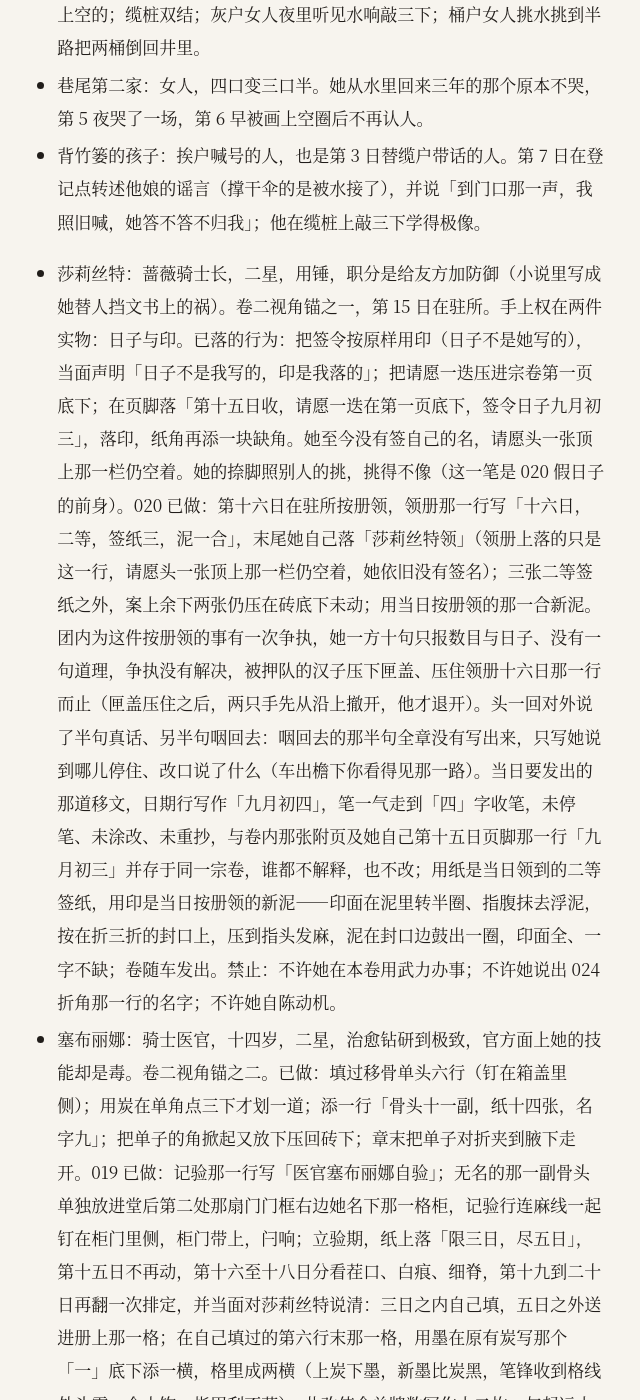
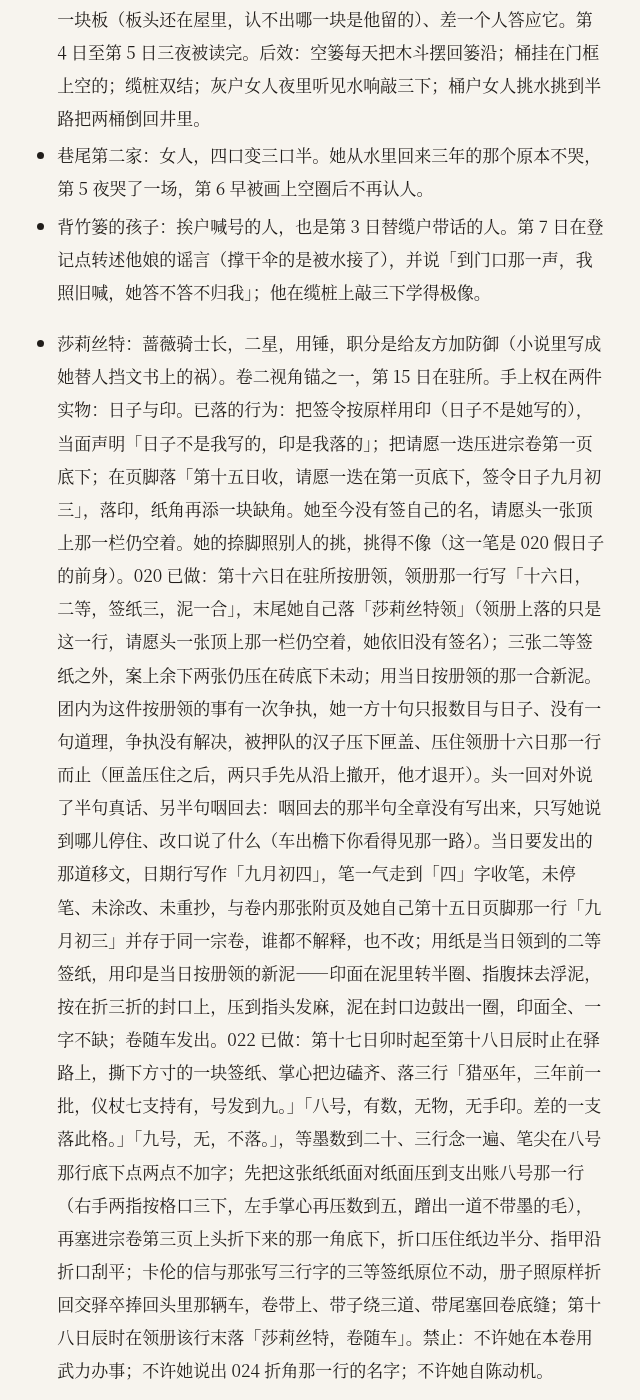
Before and after one commit to oyster-wall/oyster-wall.github.io, a Jekyll site: the page built from 设定/状态表.md, in a window 1280 px wide and 1400 px high, scrolled down 4789 px. Shown: the whole window, without its empty margins (321-961 px from the left). Built offline with Jekyll 4.4.1, drawn with Linux system fonts in a browser that asks for light colours; our own code applies the rules of GitHub Pages for plain Markdown files; some of the changed text lies outside the part shown.

```diff
--- a/_layouts/default.html
+++ b/_layouts/default.html
@@ -11,8 +11,8 @@
     <header class="site-head">
       <a class="brand" href="{{ '/' | relative_url }}">蛎墙</a>
       <nav class="site-nav">
-        <a href="{{ '/#卷一' | relative_url }}">卷一</a>
-        <a href="{{ '/#卷二' | relative_url }}">卷二</a>
+        <a href="{{ '/#vol-1' | relative_url }}">卷一</a>
+        <a href="{{ '/#vol-2' | relative_url }}">卷二</a>
         <a href="{{ '/about.html' | relative_url }}">凡例</a>
         <a href="https://github.com/oyster-wall/oyster-wall.github.io">仓库</a>
       </nav>
--- a/设定/状态表.md
+++ b/设定/状态表.md
@@ -29,7 +29,8 @@
 - 第 15 日午后到入夜：019（开箱移骨；无名的那一副入塞布丽娜名下并立验期限三日尽五日；移骨单第六行末格被添一笔，全单牌数成十二枚）。
 - 第 16 日：020（照册领二等签纸三、泥一合；移文日期写成九月初四，与卷内九月初三并存）。
 - 第 16 日至 17 日启程前：021（验期第二日；卡伦第一封信入宗卷第三页；灰印散尽与医官印三处对不上）。
-当前停在：第 17 日启程前（驻所，卷已上车）。蛎墙那边到九月初三还剩四夜。
+- 第 17 日至 18 日：022（驿路；号子起头那一声无人认；差的那支仪杖落到账上八号那一格，人未明；第十八日辰时卷随车）
+当前停在：第 18 日辰时（驿路，卷随车）。蛎墙那边到九月初三还剩三夜。
 
 ## 人物
 
@@ -47,7 +48,7 @@
 - 巷尾第二家：女人，四口变三口半。她从水里回来三年的那个原本不哭，第 5 夜哭了一场，第 6 早被画上空圈后不再认人。
 - 背竹篓的孩子：挨户喊号的人，也是第 3 日替缆户带话的人。第 7 日在登记点转述他娘的谣言（撑干伞的是被水接了），并说「到门口那一声，我照旧喊，她答不答不归我」；他在缆桩上敲三下学得极像。
 
-- 莎莉丝特：蔷薇骑士长，二星，用锤，职分是给友方加防御（小说里写成她替人挡文书上的祸）。卷二视角锚之一，第 15 日在驻所。手上权在两件实物：日子与印。已落的行为：把签令按原样用印（日子不是她写的），当面声明「日子不是我写的，印是我落的」；把请愿一迭压进宗卷第一页底下；在页脚落「第十五日收，请愿一迭在第一页底下，签令日子九月初三」，落印，纸角再添一块缺角。她至今没有签自己的名，请愿头一张顶上那一栏仍空着。她的捺脚照别人的挑，挑得不像（这一笔是 020 假日子的前身）。020 已做：第十六日在驻所按册领，领册那一行写「十六日，二等，签纸三，泥一合」，末尾她自己落「莎莉丝特领」（领册上落的只是这一行，请愿头一张顶上那一栏仍空着，她依旧没有签名）；三张二等签纸之外，案上余下两张仍压在砖底下未动；用当日按册领的那一合新泥。团内为这件按册领的事有一次争执，她一方十句只报数目与日子、没有一句道理，争执没有解决，被押队的汉子压下匣盖、压住领册十六日那一行而止（匣盖压住之后，两只手先从沿上撤开，他才退开）。头一回对外说了半句真话、另半句咽回去：咽回去的那半句全章没有写出来，只写她说到哪儿停住、改口说了什么（车出檐下你看得见那一路）。当日要发出的那道移文，日期行写作「九月初四」，笔一气走到「四」字收笔，未停笔、未涂改、未重抄，与卷内那张附页及她自己第十五日页脚那一行「九月初三」并存于同一宗卷，谁都不解释，也不改；用纸是当日领到的二等签纸，用印是当日按册领的新泥——印面在泥里转半圈、指腹抹去浮泥，按在折三折的封口上，压到指头发麻，泥在封口边鼓出一圈，印面全、一字不缺；卷随车发出。禁止：不许她在本卷用武力办事；不许她说出 024 折角那一行的名字；不许她自陈动机。
+- 莎莉丝特：蔷薇骑士长，二星，用锤，职分是给友方加防御（小说里写成她替人挡文书上的祸）。卷二视角锚之一，第 15 日在驻所。手上权在两件实物：日子与印。已落的行为：把签令按原样用印（日子不是她写的），当面声明「日子不是我写的，印是我落的」；把请愿一迭压进宗卷第一页底下；在页脚落「第十五日收，请愿一迭在第一页底下，签令日子九月初三」，落印，纸角再添一块缺角。她至今没有签自己的名，请愿头一张顶上那一栏仍空着。她的捺脚照别人的挑，挑得不像（这一笔是 020 假日子的前身）。020 已做：第十六日在驻所按册领，领册那一行写「十六日，二等，签纸三，泥一合」，末尾她自己落「莎莉丝特领」（领册上落的只是这一行，请愿头一张顶上那一栏仍空着，她依旧没有签名）；三张二等签纸之外，案上余下两张仍压在砖底下未动；用当日按册领的那一合新泥。团内为这件按册领的事有一次争执，她一方十句只报数目与日子、没有一句道理，争执没有解决，被押队的汉子压下匣盖、压住领册十六日那一行而止（匣盖压住之后，两只手先从沿上撤开，他才退开）。头一回对外说了半句真话、另半句咽回去：咽回去的那半句全章没有写出来，只写她说到哪儿停住、改口说了什么（车出檐下你看得见那一路）。当日要发出的那道移文，日期行写作「九月初四」，笔一气走到「四」字收笔，未停笔、未涂改、未重抄，与卷内那张附页及她自己第十五日页脚那一行「九月初三」并存于同一宗卷，谁都不解释，也不改；用纸是当日领到的二等签纸，用印是当日按册领的新泥——印面在泥里转半圈、指腹抹去浮泥，按在折三折的封口上，压到指头发麻，泥在封口边鼓出一圈，印面全、一字不缺；卷随车发出。022 已做：第十七日卯时起至第十八日辰时止在驿路上，撕下方寸的一块签纸、掌心把边磕齐、落三行「猎巫年，三年前一批，仪杖七支持有，号发到九。」「八号，有数，无物，无手印。差的一支落此格。」「九号，无，不落。」，等墨数到二十、三行念一遍、笔尖在八号那行底下点两点不加字；先把这张纸纸面对纸面压到支出账八号那一行（右手两指按格口三下，左手掌心再压数到五，蹭出一道不带墨的毛），再塞进宗卷第三页上头折下来的那一角底下，折口压住纸边半分、指甲沿折口刮平；卡伦的信与那张写三行字的三等签纸原位不动，册子照原样折回交驿卒捧回头里那辆车，卷带上、带子绕三道、带尾塞回卷底缝；第十八日辰时在领册该行末落「莎莉丝特，卷随车」。禁止：不许她在本卷用武力办事；不许她说出 024 折角那一行的名字；不许她自陈动机。
 - 塞布丽娜：骑士医官，十四岁，二星，治愈钻研到极致，官方面上她的技能却是毒。卷二视角锚之二。已做：填过移骨单头六行（钉在箱盖里侧）；用炭在单角点三下才划一道；添一行「骨头十一副，纸十四张，名字九」；把单子的角掀起又放下压回砖下；章末把单子对折夹到腋下走开。019 已做：记验那一行写「医官塞布丽娜自验」；无名的那一副骨头单独放进堂后第二处那扇门门框右边她名下那一格柜，记验行连麻线一起钉在柜门里侧，柜门带上，闩响；立验期，纸上落「限三日，尽五日」，第十五日不再动，第十六至十八日分看茬口、白痕、细脊，第十九到二十日再翻一次排定，并当面对莎莉丝特说清：三日之内自己填，五日之外送进册上那一格；在自己填过的第六行末那一格，用墨在原有炭写那个「一」底下添一横，格里成两横（上炭下墨，新墨比炭黑，笔锋收到格线外头露一个小钩，指甲刮不落），此改使全单牌数写作十二枚，与起运十一枚、车上十枚都不合，谁都不许解释这一改动意味着什么。她的印是医官印，卷末要压过签发印（033）。禁止：不许她抒情；不许她猜耶梦加得的心思；不许她知道塔上点灯者。
 - 无名的那一副（卷二实物）：半边盆骨、腿骨二、左短半指、无牌、附麻线一段；第 15 日入夜起在塞布丽娜名下，验期限三日、尽五日，第十八日止，第十九至二十日再审；不许在验期未满前由别人接手。验期第二日已看三样（茬口三、白痕断一处、细脊三），三样数目落在裁下来的签纸角上；第十八日止归她，不许别人接手。
 - 请愿的妇人（卷二无名）与押队的汉子（无名，肩上旧绳痕、手里一截麻线）：两人一律只用动作与数目出场，卷二不给他们姓名，除非后卷需要。
@@ -87,6 +88,7 @@
 - 号子的负担：她必须应；第 7 日起镇上把号子记到她名下，这叫「应声」。
 - 守瓮的那只瓮自第 6 日起摆在铺子灶间，不在地下室那一排；八份粉仍一分未动，仍在布口死结里头。卷二不许写它回过地下室，也不许别人独自碰那只布口。
 - 卷二并存两个日子（不许抹平）：蛎墙那边与骑士团卷内都写九月初三，第十六日发出的那道移文写九月初四，是莎莉丝特自己的笔，未涂改、未重抄。后续各章凡涉及这道移文，两日并存必须照写，谁都不许解释，也不许由任何人改正。
+- 仪杖的账（022 立，后续只许沿用不许另造）：七人七支持有是支出账上的数，号发到九是名册上的数，八号九号有号无物、缺两枚领物手印；差的那一支在账上归到八号那一格，人未明。卷二不许把这两处数凑平，也不许由任何人解释为什么凑不平。
 - 纸档与人等分两套（2026-10-23 定）：领册上的三等、四等指签纸与泥的档级和排队日子，不是名册上人的等第；世界观那三档（一等可自备、二等须按册领取、三等须使者到场）只用来写人。同一段里不许拿纸档推人的等第，也不许反过来。另记一笔备查：三等的纸按世界观那档规矩须使者到场才可用，本章驻所却领用三等纸六张，026 使者到场时不许当作新矛盾复述，只许当既有成例沿用。
 
 ## 第 8 日新增（012）
@@ -201,6 +203,16 @@
 - 审校改过、后续不许回退的地方：与 020 撞句改写八处（含「笔换细的那一支，蘸墨，墨在碟边转三转」「两只手在骨上走完一圈」「没有刮过的一处，没有第二块墨」「册口那道折痕用手掌压平」「封口那一层纸还整着」「长的靠里，短的靠外，盆骨那半边压在最上头」「车帮上那两根仪杖往里偏了半尺」「麻线一段压到骨的中段」）；解释设定句两处（抄杠的暗示句删、验期说明句一律不写）；越界句两处（押队的手去掉意图、莎莉丝特抱纸进门只留动作）；另有「那小张四等纸」一处已改成「那张裁下来的签纸角」。终稿 3286 汉字，五节，脚本合格，跨章同句无。
 - 022 接口：起步状态见作者本地本地笔记里的自决登记（不入库）「021（已完稿）」末条。纸档与人等分两套这条已钉进「已定事实」，022 起照此写。
 
+## 第 17 日至 18 日新增（022）
+
+- 时间与地点：第十七日卯时起至第十八日辰时止，驿路上，卷随车走。视角莎莉丝特一人。终稿 3424 汉字，五节；脚本五项合格，跨章同句无。
+- 号子：一个驿卒把缆上三声学给莎莉丝特听，三声学齐、起头那一声学不出是谁起的；三声口径沿用既有的三丈、压肩、回，全章不解释号子为什么非应不可。
+- 支出账：三年前那批人七人、仪杖七支持有；名册上仪杖号发到九，八号有号、账上落数、无物、无手印，九号有号无物无数不落。差的那一支在账上写明落在八号那一格，人未明，名下那一格空着。
+- 军需：册上硫按册发，那一栏记的切法与她手边一件实物对得上（只对上，不说来处，没人问她）。
+- 章末处置（台账改变项）：她撕下方寸的一块签纸，掌心把边磕齐，落三行——「猎巫年，三年前一批，仪杖七支持有，号发到九。」「八号，有数，无物，无手印。差的一支落此格。」「九号，无，不落。」等墨数到二十，三行念一遍，笔尖在八号那行底下点两点不加字；先把这张纸纸面对纸面压到支出账八号那一行（右手两指按格口三下，左手掌心再压数到五，蹭出一道不带墨的毛），再塞进宗卷第三页上头折下来的那一角底下，折口压住纸边半分，指甲沿折口刮平；卡伦的信与那张写三行字的三等签纸原位不动。册子照原样折回，交驿卒捧回头里那辆车；卷带上，带子绕三道，带尾塞回卷底缝。第十八日辰时在领册该行末落「莎莉丝特，卷随车」。
+- 审校改过、后续不许回退的地方：越界三处（汉子那句改成对白、驿卒改成只写脸偏一偏、结尾改成两根并排靠车沿缝）；解释设定五处（删「发一笔记一格」等）；讲道理两处（汉子「车不走这一格」改「这一匣不卸车」，轮声半句改成石子打车沿）；与 020、021 撞十三字以上三处已改写。
+- 023 接口：第十八日仍在驿路，第 17 日远处照见抱陶罐的那一事尚未写（留给 023，双方不停步不交谈）；差的那一支仪杖与八号九号两枚缺印只许沿用，不许在 023 揭；歌者十二句被抄进卷宗是 023 的事。
+
 ## 复现裁定（2026-10-22，代理自定，用户授权）
 
 - 判为有意、保留不动：002 与 006 那 23 字指印句（006 明写「还是那三处」，同一处证据再看一天，还添了鞋印多半步这一新涨）；002 与 006 的「灶后一个，凳上一个」（两处报的是屋里几个人，本身不同）；003 与 007 那 23 字「一个下巴，一段喉结，一支笔。笔搁在纸上，不抬」（同一双眼睛，写的是同一支不抬的笔）；002 与 010 的罗圈纹一句（册上语，第二次是被引的旧记录）；009 与 010 她坐门槛那一句（她的姿势规矩）；011 与 012 答号那 19 字（次日对照正是 012「比昨日低」的落点）；012 与 013 换气那 15 字（设定要求重唱一字不差）；012 与 013 唱歌的人三句行话（钱到句止、我不答话、下一句要钱，是他的口头账）；015 与 016 卡伦站的那一格口上；010 与 011「我知道」那 15 字；007 与 011 两块木板两只缆桩；016 与 017 陶罐斜置那半句；004 与 006 断尖那 23 字形状（押出去必须与 004 对上）与号子三声。
```
Also changed, not shown: chapters/022-first-voice.md (added, +107 -0 lines), index.html (deleted, +0 -34 lines), index.md (added, +37 -0 lines).
